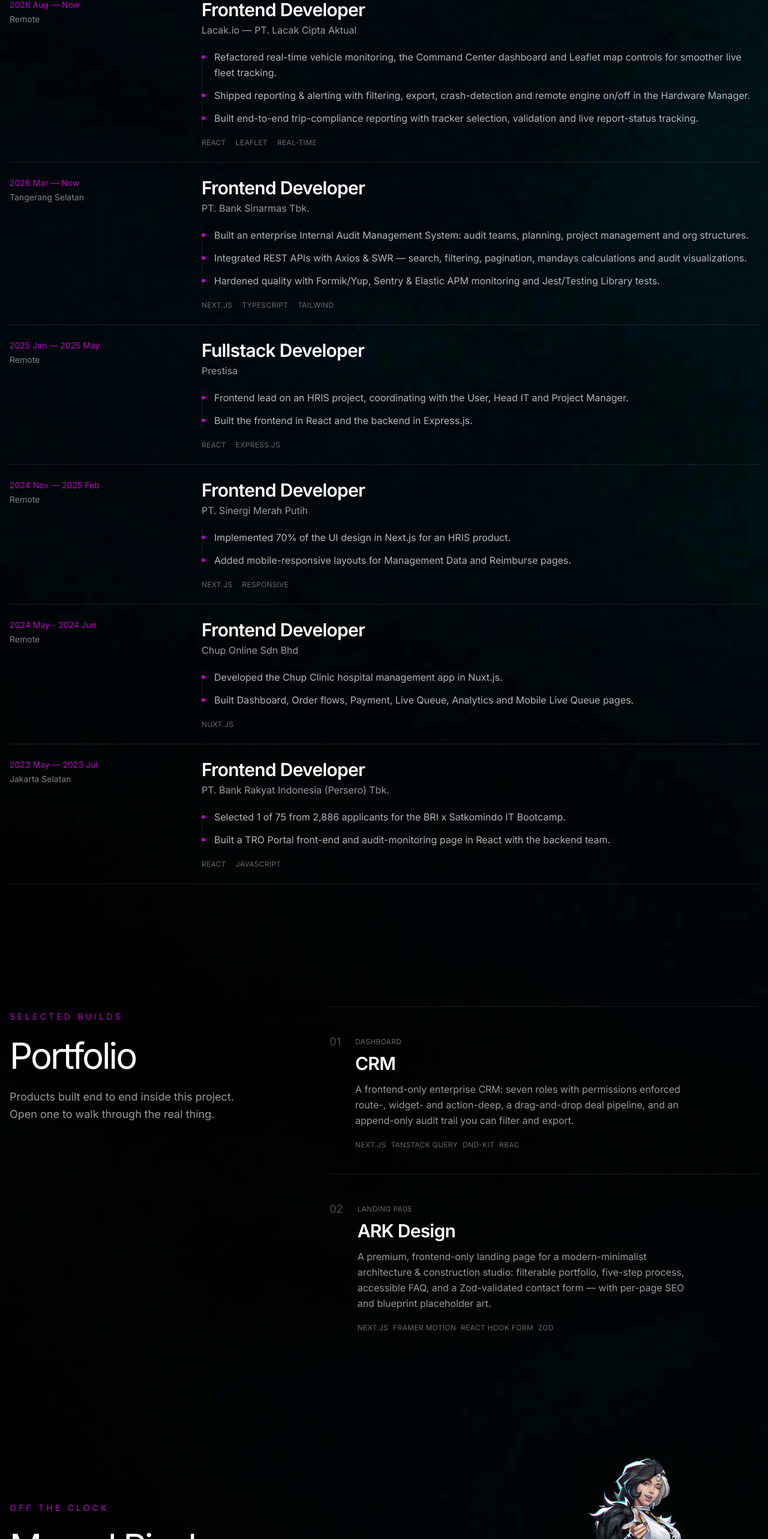
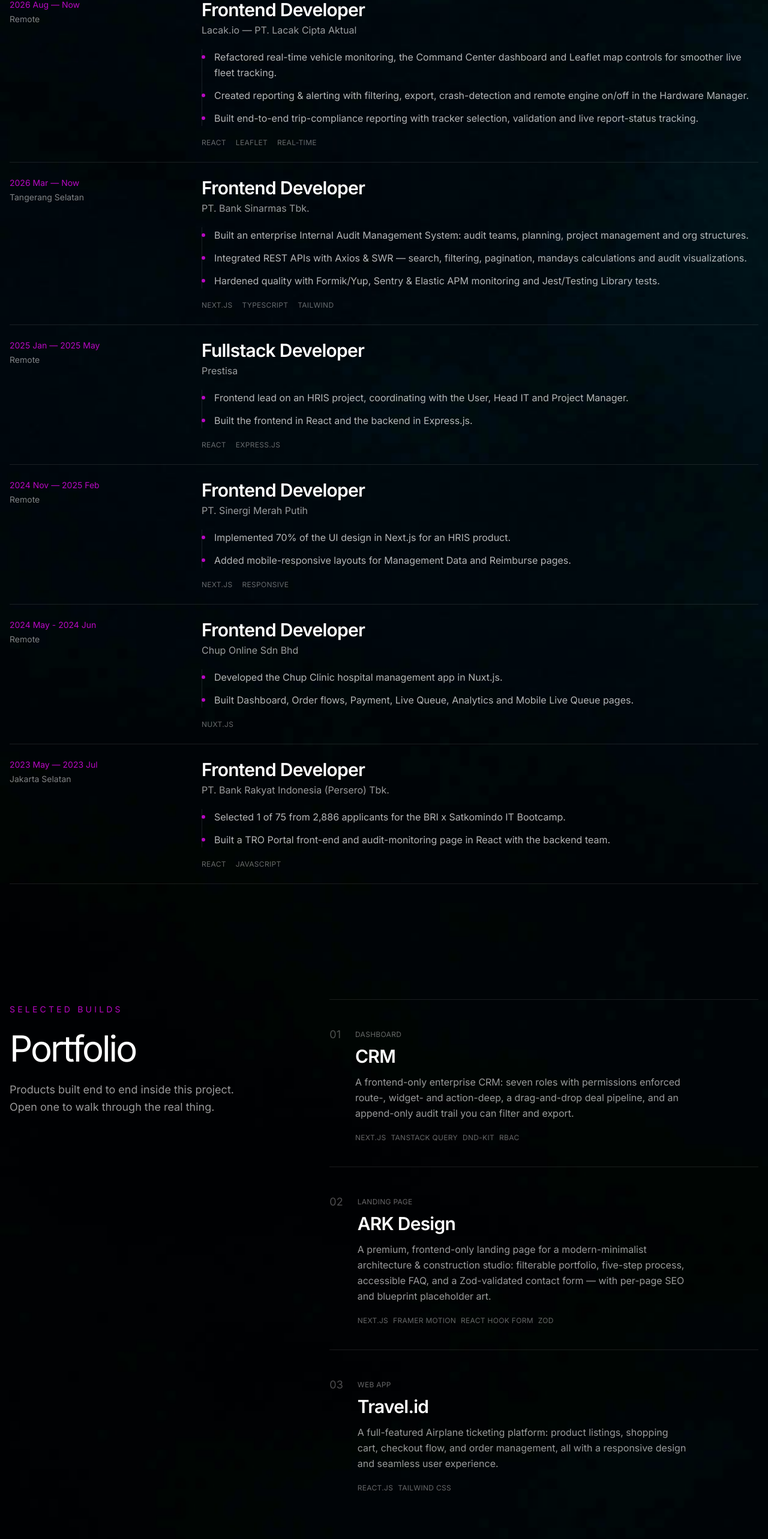
Before and after one commit to ARRARIAKU2/personal-portofolio, a Next.js app: page / in a window 1280 px wide. Shown: the part 1883-4449 px from the top of the page at 60% size. Built offline with nearby package versions, Linux system fonts and the light colour scheme.

Commit message:
feat: add third portofolio

```diff
--- a/src/app/(home)/components/organisms/Portofolio.tsx
+++ b/src/app/(home)/components/organisms/Portofolio.tsx
@@ -32,6 +32,15 @@
     description:
       "A premium, frontend-only landing page for a modern-minimalist architecture & construction studio: filterable portfolio, five-step process, accessible FAQ, and a Zod-validated contact form — with per-page SEO and blueprint placeholder art.",
     tags: ["Next.js", "Framer Motion", "React Hook Form", "Zod"],
+  },
+  {
+    no: "03",
+    title: "Travel.id",
+    kind: "Web App",
+    href: "https://staging-booking-travel.vercel.app/",
+    description:
+      "A full-featured Airplane ticketing platform: product listings, shopping cart, checkout flow, and order management, all with a responsive design and seamless user experience.",
+    tags: ["React.js", "Tailwind CSS"],
   },
 ];
 
--- a/src/app/(home)/components/organisms/Work.tsx
+++ b/src/app/(home)/components/organisms/Work.tsx
@@ -19,7 +19,7 @@
     location: "Remote",
     highlights: [
       "Refactored real-time vehicle monitoring, the Command Center dashboard and Leaflet map controls for smoother live fleet tracking.",
-      "Shipped reporting & alerting with filtering, export, crash-detection and remote engine on/off in the Hardware Manager.",
+      "Created reporting & alerting with filtering, export, crash-detection and remote engine on/off in the Hardware Manager.",
       "Built end-to-end trip-compliance reporting with tracker selection, validation and live report-status tracking.",
     ],
     stack: ["React", "Leaflet", "Real-time"],
```
